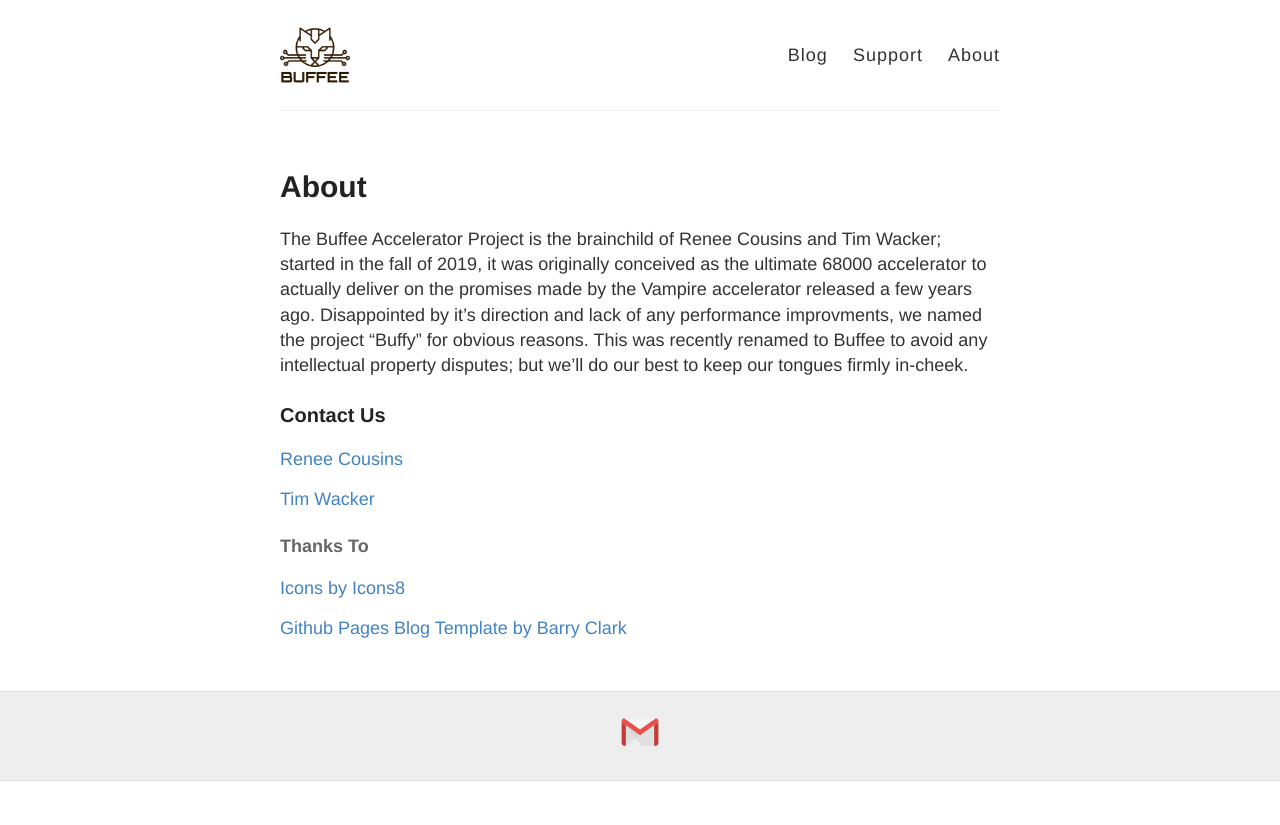
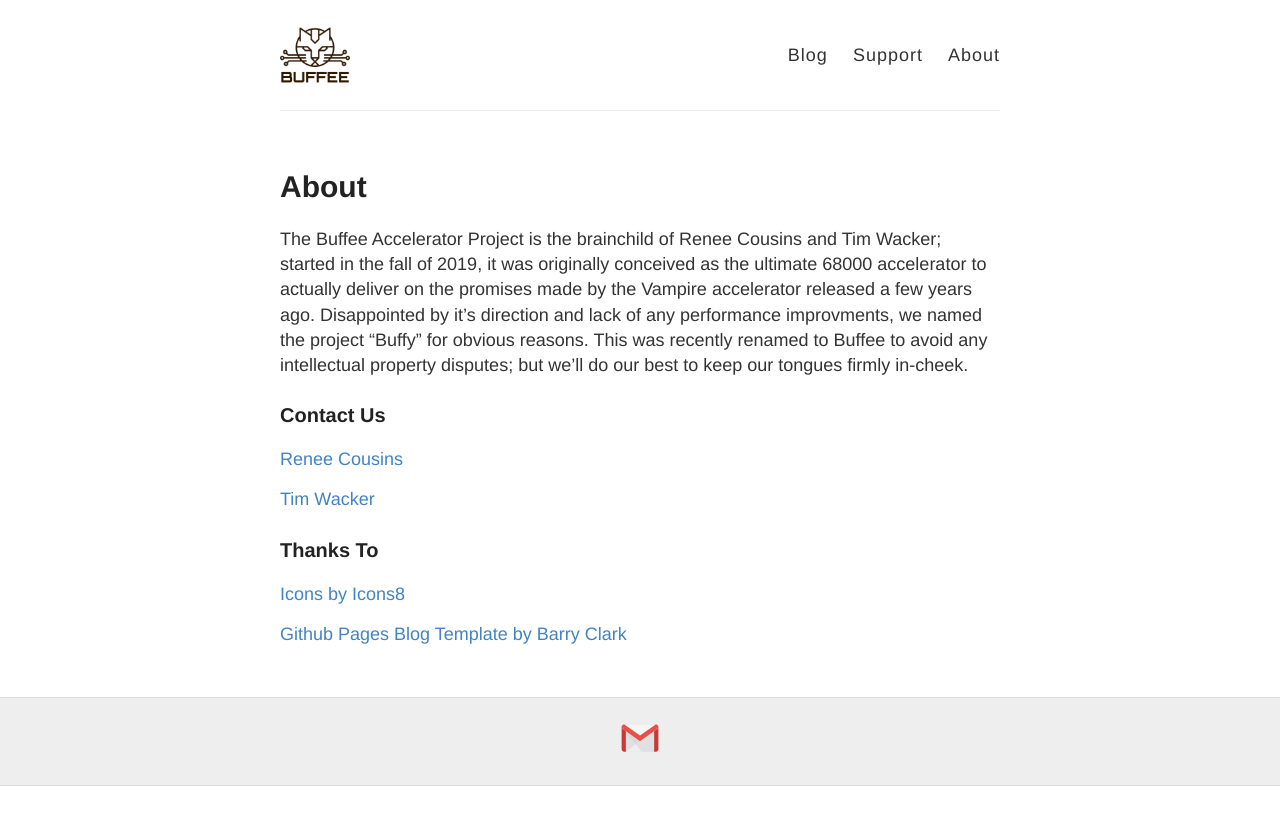
Before and after one commit to lostcatproductions/lostcatproductions.github.io, a Jekyll site: the page built from about.md, in a window 1280 px wide. Shown: the top 825 px of the page. Built offline with Jekyll 4.4.1, drawn with Linux system fonts in a browser that asks for light colours; some web fonts are replaced.

```diff
--- a/about.md
+++ b/about.md
@@ -12,7 +12,7 @@ The Buffee Accelerator Project is the brainchild of Renee Cousins and Tim Wacker
 
 [Tim Wacker](mailto:tim.wacker@buffee.ca)
 
-#### Thanks To
+### Thanks To
 
 [Icons by Icons8](https://iconscout.com/contributors/icons8)
 
```
